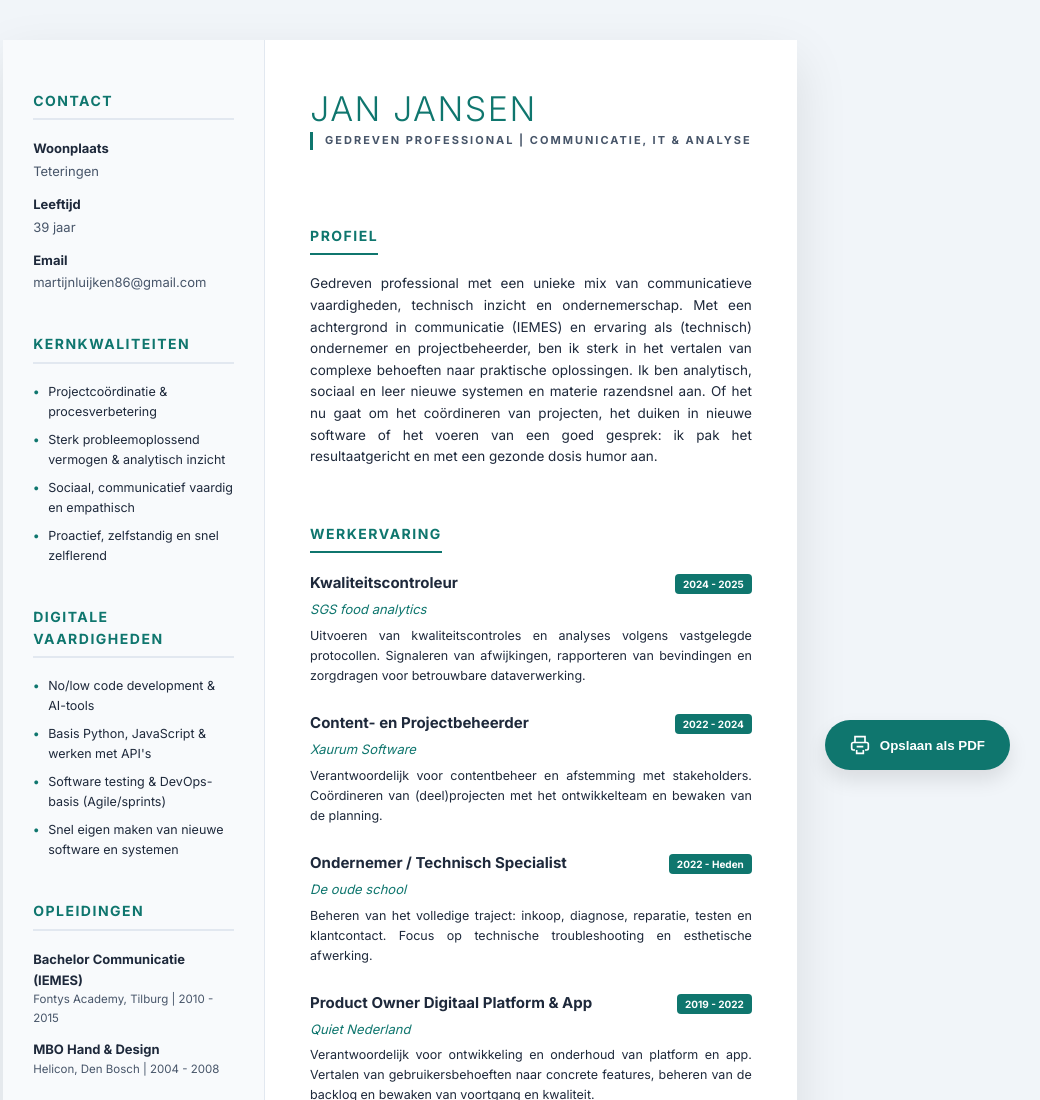
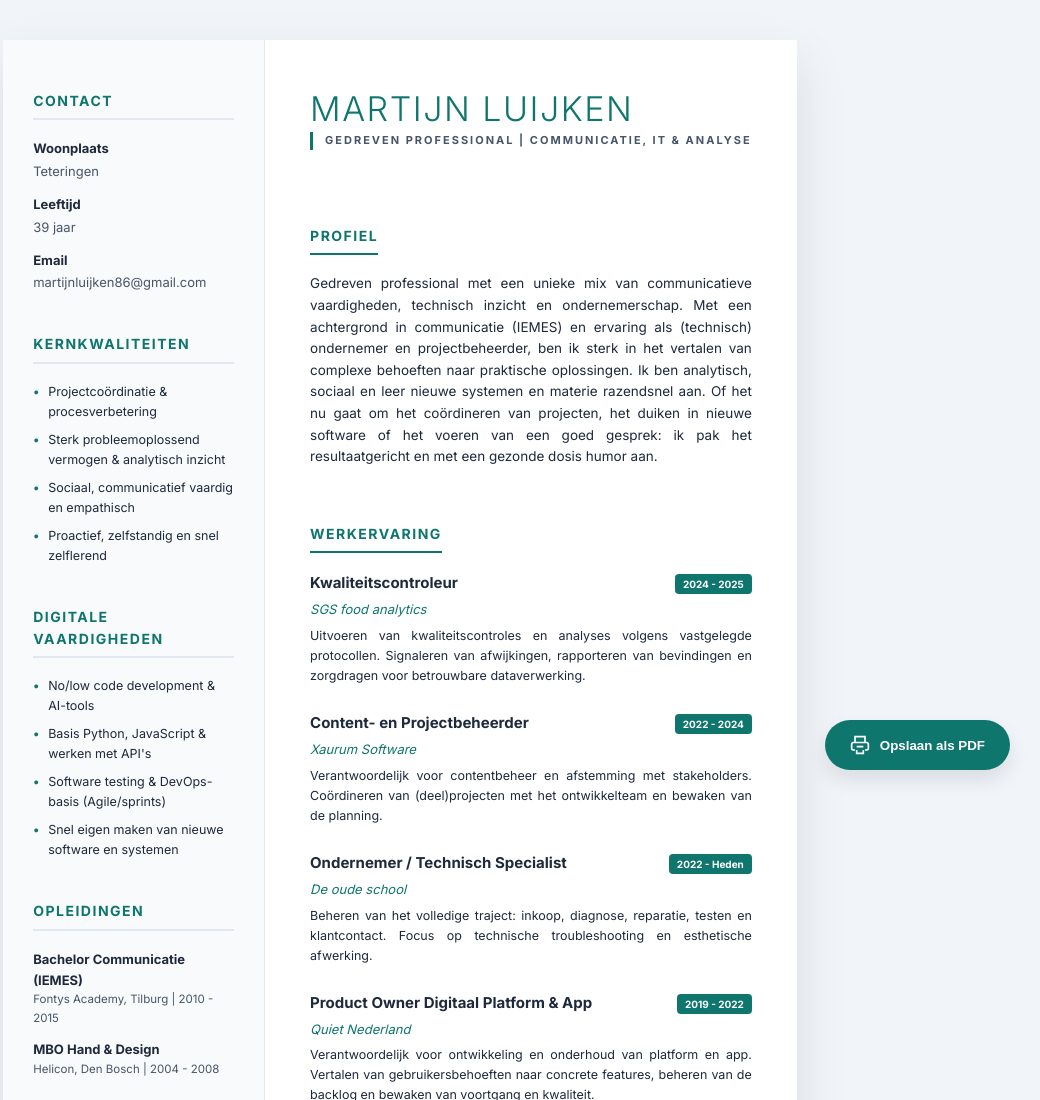
Before and after one commit to MrtnHt/Cv, a plain HTML site: page index.html in a window 1280 px wide. Shown: the top 1100 px of the page, without its empty margins (240-1280 px from the left). Drawn offline with Linux system fonts and the light colour scheme.

Commit message:
Update header name from Jan Jansen to Martijn Luijken

```diff
--- a/index.html
+++ b/index.html
@@ -326,7 +326,7 @@
         <!-- MAIN COLUMN -->
         <main class="main">
             <header>
-                <h1>Jan Jansen</h1>
+                <h1>Martijn Luijken</h1>
                 <div class="subtitle">Gedreven professional | Communicatie, IT & Analyse</div>
             </header>
 
```
